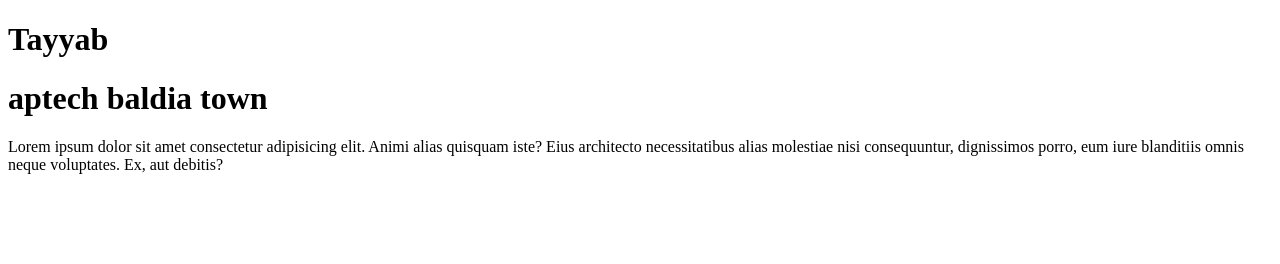
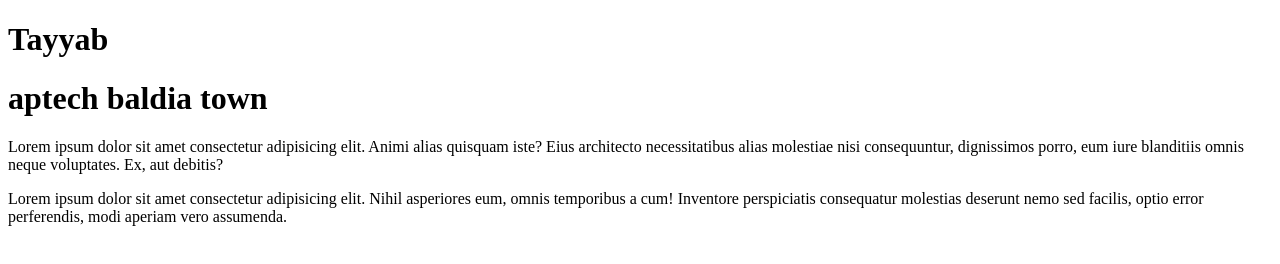
Before and after one commit to HassanAli-01/Tayyab, a plain HTML site: page index.html in a window 1280 px wide. Drawn offline with Linux system fonts and the light colour scheme.

Commit message:
ek or para

```diff
--- a/index.html
+++ b/index.html
@@ -9,5 +9,6 @@
     <h1>Tayyab</h1>
     <h1>aptech baldia town</h1>
     <p>Lorem ipsum dolor sit amet consectetur adipisicing elit. Animi alias quisquam iste? Eius architecto necessitatibus alias molestiae nisi consequuntur, dignissimos porro, eum iure blanditiis omnis neque voluptates. Ex, aut debitis?</p>
+    <p>Lorem ipsum dolor sit amet consectetur adipisicing elit. Nihil asperiores eum, omnis temporibus a cum! Inventore perspiciatis consequatur molestias deserunt nemo sed facilis, optio error perferendis, modi aperiam vero assumenda.</p>
 </body>
 </html>
```
